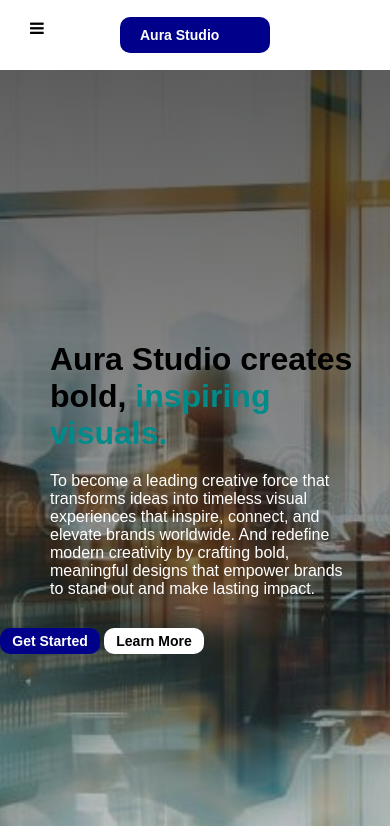
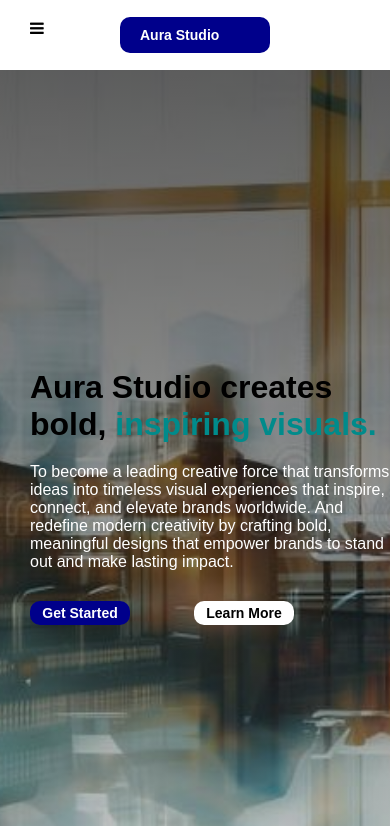
Before and after one commit to Ngalaka/Acura, a plain HTML site: page index.html in a window 390 px wide. Shown: the top 826 px of the page. Drawn offline with Linux system fonts and the light colour scheme.

Commit message:
changes made

```diff
--- a/style.css
+++ b/style.css
@@ -18,7 +18,7 @@
 }
 
 .vision{
-  width: 60%;
+  width: 70%;
   margin: auto;
 }
 .vision h1{
@@ -696,21 +696,23 @@ margin: auto;
   width: 100%;
 }
 .vision h1{
+  width: 100%;
   font-size: 32px;
   font-weight: bold;
   font-family: sans-serif;
   color:black;
-  margin:20px 30px;
-  padding-left: 20px ;
+  margin:20px auto;
+  padding-left: 30px ;
 
 }
 .vision p{
+  width: 100%;
   font-size: 16px;
   font-family: sans-serif;
   color: white;
   font-weight: 400;
-  padding-left: 20px ;
-  margin:20px 30px;
+  padding-left: 30px ;
+  margin: 20px auto;
 }
 .btnOne{
   width: 100px;
@@ -722,8 +724,10 @@ margin: auto;
   font-weight: 700;
   cursor: pointer;
   border-radius: 10px;
-  margin: 10px auto;
+  margin: 10px 30px;
   color: white;
+  padding: 4px;
+
 }
 
 .btnTwo{
@@ -736,8 +740,9 @@ margin: auto;
   font-weight: 700;
   cursor: pointer;
   border-radius: 10px;
-  margin: 10px auto;
+  margin: 10px 30px;
   color: black;
+  padding: 4px;
 }
 
 /* about Media */
```
